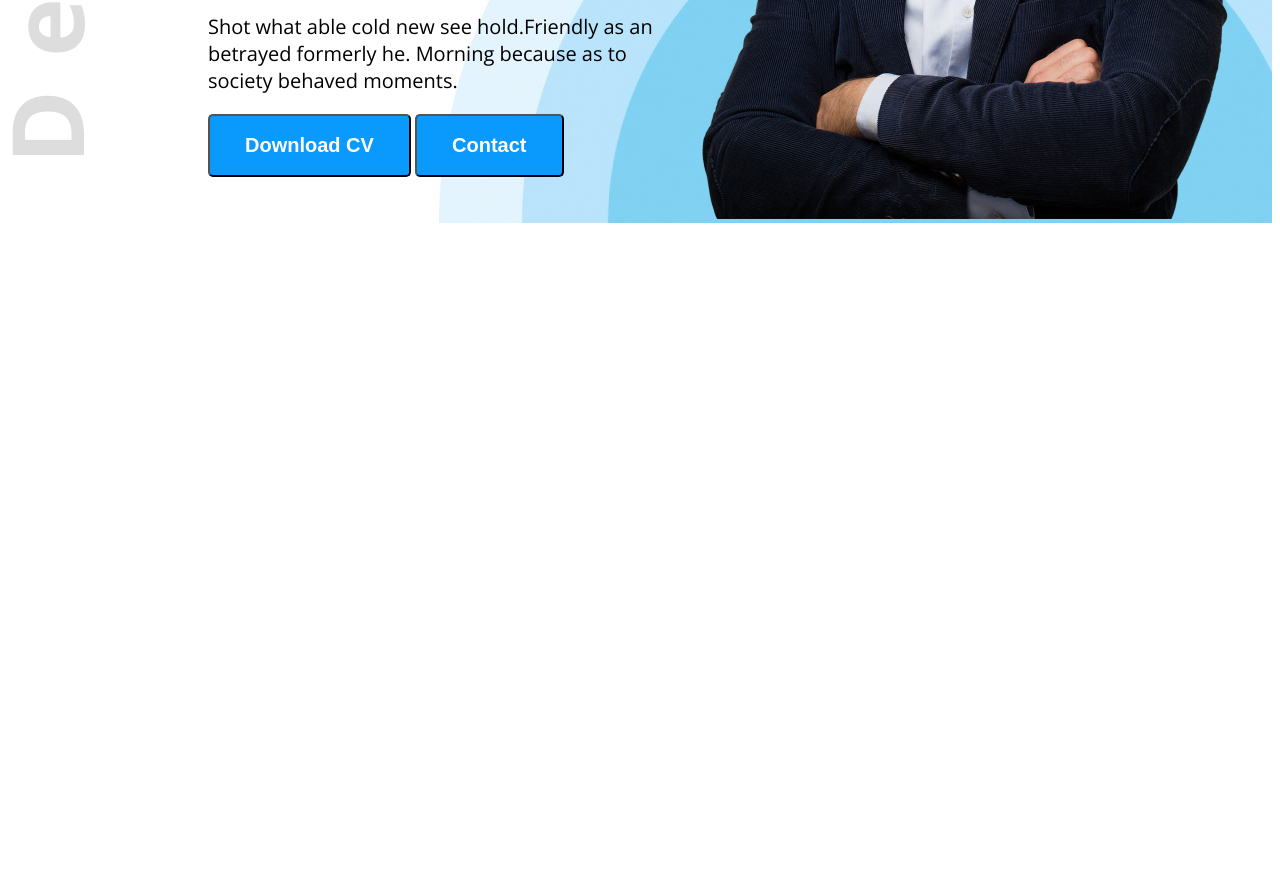
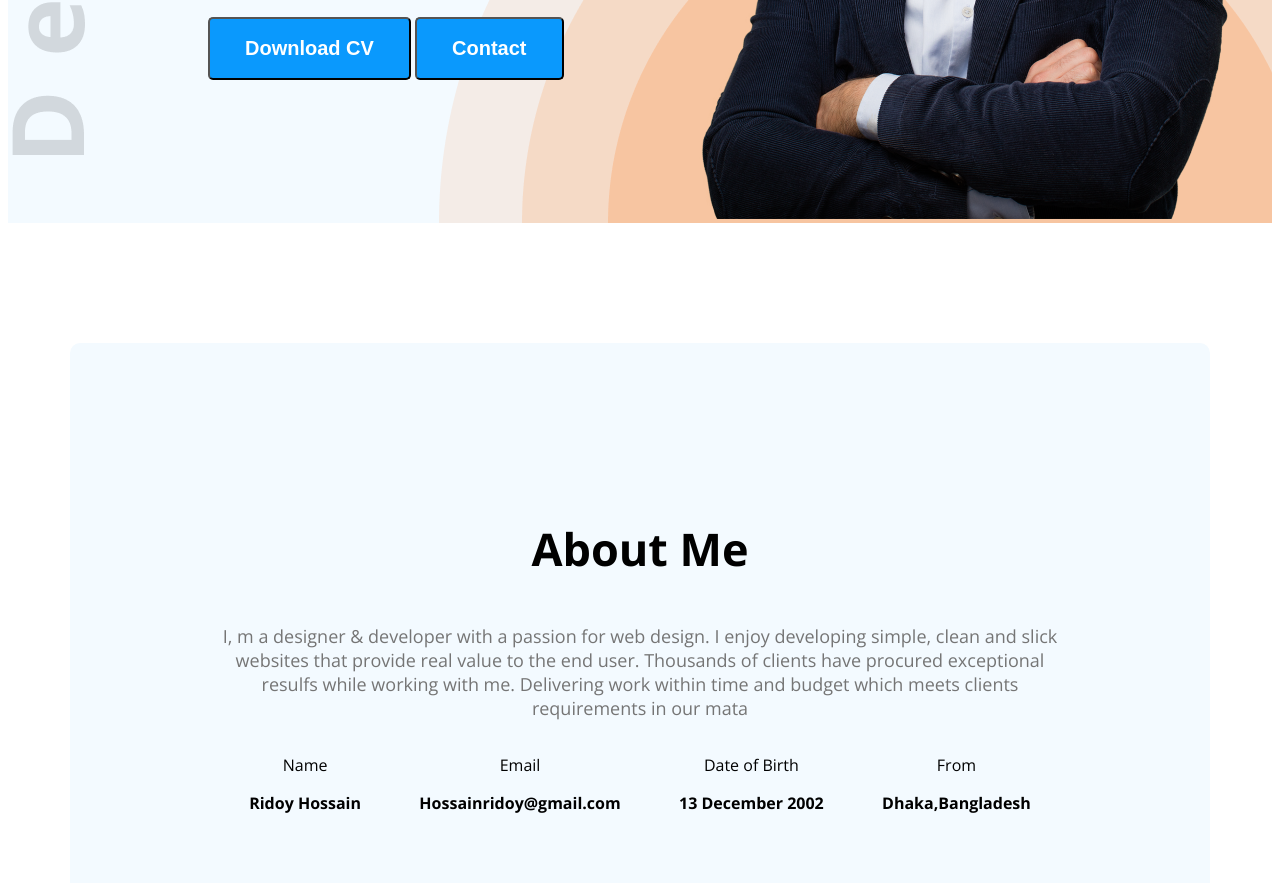
Before and after one commit to RidoyHossain007/Portfolio, a plain HTML site: page index.html in a window 1280 px wide. Shown: the part 616-1499 px from the top of the page. Before the commit the page ends 847 px from the top, so only its background shows below. Drawn offline with nearby package versions, Linux system fonts and the light colour scheme.

Commit message:
portfolio with about page update

```diff
--- a/index.html
+++ b/index.html
@@ -10,7 +10,7 @@
      <link rel="stylesheet" href="portfolio.css">
 </head>
 <body>
-     <header>
+     <header class="secondary-bg">
           <nav>
                <h3 class=" open-sans navtitle ">Rid<span class="namecolor">o</span>y</h3>
           <ul>
@@ -22,7 +22,7 @@
           <div class="banner ">
                <div class="banner-content open-sans">
                     <h4 class="greetings  dcolor">Hi, I am</h4>
-                    <h1 class="title  dcolor">Ridoy Hossain</h1>
+                    <h1 class="title  dcolor">Mr. Hossain</h1>
                     <p class="banner-description">Shot what able cold new see hold.Friendly as an betrayed formerly
                          he. Morning because as to society behaved moments.</p>
 
@@ -34,7 +34,35 @@
           </div>
      </header>
 
-     <main>    </main>
+     <main>
+     <div class="about open-sans secondary-bg">
+          <h3 class="section-title">About Me</h3>
+          <p class="section-description"> I, m a designer & developer with a passion for web design. I enjoy developing simple, clean and
+               slick websites that provide real value to the end user. Thousands of clients have procured
+               exceptional resulfs while working with me. Delivering work within time and budget which meets
+               clients requirements in our mata</p>
+
+         <div class="about-items">
+          <div class="about-item">
+               <p class="item-title">Name</p>
+               <p class="item-description">Ridoy Hossain</p></div>
+
+          <div class="about-item">
+               <p class="item-title">Email</p>
+               <p class="item-description">Hossainridoy@gmail.com</p></div>
+
+          <div class="about-item">
+               <p class="item-title">Date of Birth</p>
+               <p class="item-description">13 December 2002</p>
+          </div>
+          <div class="about-item">
+               <p class="item-title">From</p>
+               <p class="item-description">Dhaka,Bangladesh</p>
+          </div>
+         </div>
+     </div>
+
+     </main>
      <footer></footer>
 </body>
 </html>
--- a/portfolio.css
+++ b/portfolio.css
@@ -49,7 +49,7 @@ nav{
 }
 
 header{
-     background-image: url("images/developer.png"),url("images/headerbg.jpg");
+     background-image: url("images/developer.png"),url("images/header_bg.png");
      background-repeat: no-repeat;
      background-position: top left, bottom right;
 
@@ -65,14 +65,19 @@ header{
 .greetings{
      font-size: 45px;
      font-weight:600px;
+     margin-bottom :0px;
 }
+
 .title{
      font-size: 85px;
      font-weight:bold;
+     margin-top: 0px;
+     margin-bottom: 10px;
 }
 .banner-description{
 
      font-size: 20px;
+
 }
 .banner-pic{
      width: 580px;
@@ -81,3 +86,42 @@ header{
 .banner-content{
      max-width: 580px;
 }
+
+
+/* shared style */
+.section-title{
+     font-size: 45px;
+     font-weight:600px;
+     color:black;
+}
+.section-description{
+     font-size: 18px;
+     color:#757575
+}
+.secondary-bg{
+     background-color: #F3FAFF
+}
+/* main styles */
+main{
+     max-width:1140px;
+     margin: 0 auto;
+
+}
+
+
+/* about styles section */
+.about{
+     border-radius: 10px;
+     padding: 130px 150px;
+     margin-top: 120px;
+     text-align: center;
+
+}
+.item-description{
+     font-weight: bold;
+}
+.about-items{
+     display: flex;
+     justify-content: space-around;
+     margin-top: 10px;
+}
```
